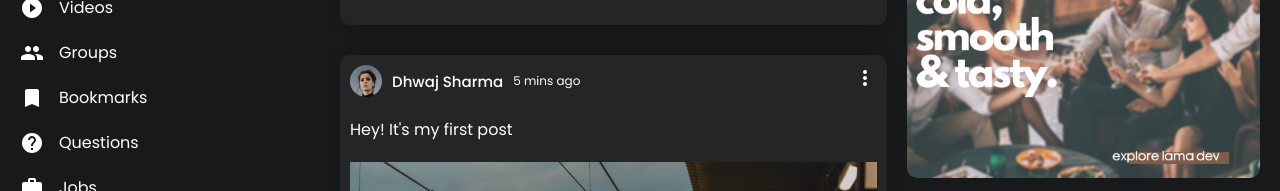
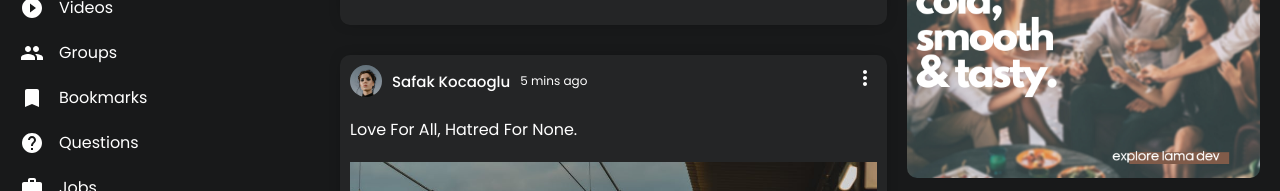
Before and after one commit to dhwajsharma/social-media-mern, a React (Create React App) app in the folder client/: page / in a window 1280 px wide. Shown: the part 215-406 px from the top of the page. Built offline with nearby package versions, Linux system fonts and the light colour scheme.

Commit message:
fetched data dynamically in Feed

```diff
--- a/client/src/components/Feed/Feed.js
+++ b/client/src/components/Feed/Feed.js
@@ -2,20 +2,17 @@
 import Post from "../Post/Post";
 import Share from "../Share/Share";
 import "./Feed.css";
+import { Posts } from "../../dummyData";
 
 const Feed = () => {
   return (
     <div className="feed">
       <div className="feedWrapper">
         <Share />
-        <Post />
-        <Post />
-        <Post />
-        <Post />
-        <Post />
-        <Post />
-        <Post />
-        <Post />
+
+        {Posts.map((post) => (
+          <Post key={post.id} post={post} />
+        ))}
       </div>
     </div>
   );
--- a/client/src/components/Post/Post.js
+++ b/client/src/components/Post/Post.js
@@ -1,8 +1,9 @@
 import React from "react";
 import "./Post.css";
 import MoreVertIcon from "@mui/icons-material/MoreVert";
+import { Users } from "../../dummyData";
 
-const Post = () => {
+const Post = ({ post }) => {
   return (
     <div className="post">
       <div className="postWrapper">
@@ -10,28 +11,31 @@
           <div className="postTopLeft">
             <img
               className="postProfileImg"
-              src="/assets/person/1.jpeg"
+              src={Users.filter((u) => u.id === post.userId)[0].profilePicture}
               alt=""
             />
-            <span className="postUsername">Dhwaj Sharma</span>
-            <span className="postDate">5 mins ago</span>
+            <span className="postUsername">
+              {" "}
+              {Users.filter((u) => u.id === post.userId)[0].username}{" "}
+            </span>
+            <span className="postDate">{post.date}</span>
           </div>
           <div className="postTopRight">
             <MoreVertIcon />
           </div>
         </div>
         <div className="postCenter">
-          <span className="postText">Hey! It's my first post</span>
-          <img className="postImg" src="/assets/post/1.jpeg" alt="" />
+          <span className="postText"> {post?.desc} </span>
+          <img className="postImg" src={post.photo} alt="" />
         </div>
         <div className="postBottom">
           <div className="postBottomLeft">
             <img className="likeIcon" src="/assets/like.png" alt="" />
             <img className="likeIcon" src="/assets/heart.png" alt="" />
-            <span className="postLikeCounter">32 people like it</span>
+            <span className="postLikeCounter"> {post.like} people like it</span>
           </div>
           <div className="postBottomRight">
-            <span className="postCommentText">9 comments</span>
+            <span className="postCommentText"> {post.comment} comments</span>
           </div>
         </div>
       </div>
--- /dev/null
+++ b/client/src/dummyData.js
@@ -0,0 +1,139 @@
+export const Users = [
+  {
+    id: 1,
+    profilePicture: "assets/person/1.jpeg",
+    username: "Safak Kocaoglu",
+  },
+  {
+    id: 2,
+    profilePicture: "assets/person/2.jpeg",
+    username: "Janell Shrum",
+  },
+  {
+    id: 3,
+    profilePicture: "assets/person/3.jpeg",
+    username: "Alex Durden",
+  },
+  {
+    id: 4,
+    profilePicture: "assets/person/4.jpeg",
+    username: "Dora Hawks",
+  },
+  {
+    id: 5,
+    profilePicture: "assets/person/5.jpeg",
+    username: "Thomas Holden",
+  },
+  {
+    id: 6,
+    profilePicture: "assets/person/6.jpeg",
+    username: "Shirley Beauchamp",
+  },
+  {
+    id: 7,
+    profilePicture: "assets/person/7.jpeg",
+    username: "Travis Bennett",
+  },
+  {
+    id: 8,
+    profilePicture: "assets/person/8.jpeg",
+    username: "Kristen Thomas",
+  },
+  {
+    id: 9,
+    profilePicture: "assets/person/9.jpeg",
+    username: "Gary Duty",
+  },
+  {
+    id: 10,
+    profilePicture: "assets/person/10.jpeg",
+    username: "Safak Kocaoglu",
+  },
+];
+
+export const Posts = [
+  {
+    id: 1,
+    desc: "Love For All, Hatred For None.",
+    photo: "assets/post/1.jpeg",
+    date: "5 mins ago",
+    userId: 1,
+    like: 32,
+    comment: 9,
+  },
+  {
+    id: 2,
+    photo: "assets/post/2.jpeg",
+    date: "15 mins ago",
+    userId: 2,
+    like: 2,
+    comment: 1,
+  },
+  {
+    id: 3,
+    desc: "Every moment is a fresh beginning.",
+    photo: "assets/post/3.jpeg",
+    date: "1 hour ago",
+    userId: 3,
+    like: 61,
+    comment: 2,
+  },
+  {
+    id: 4,
+    photo: "assets/post/4.jpeg",
+    date: "4 hours ago",
+    userId: 4,
+    like: 7,
+    comment: 3,
+  },
+  {
+    id: 5,
+    photo: "assets/post/5.jpeg",
+    date: "5 hours ago",
+    userId: 5,
+    like: 23,
+    comment: 5,
+  },
+  {
+    id: 6,
+    photo: "assets/post/6.jpeg",
+    date: "1 day ago",
+    userId: 6,
+    like: 44,
+    comment: 6,
+  },
+  {
+    id: 7,
+    desc: "Never regret anything that made you smile.",
+    photo: "assets/post/7.jpeg",
+    date: "2 days ago",
+    userId: 7,
+    like: 52,
+    comment: 3,
+  },
+  {
+    id: 8,
+    photo: "assets/post/8.jpeg",
+    date: "3 days ago",
+    userId: 8,
+    like: 15,
+    comment: 1,
+  },
+  {
+    id: 9,
+    desc: "Change the world by being yourself.",
+    photo: "assets/post/9.jpeg",
+    date: "5 days ago",
+    userId: 9,
+    like: 11,
+    comment: 2,
+  },
+  {
+    id: 10,
+    photo: "assets/post/10.jpeg",
+    date: "1 week ago",
+    userId: 10,
+    like: 104,
+    comment: 12,
+  },
+];
```
